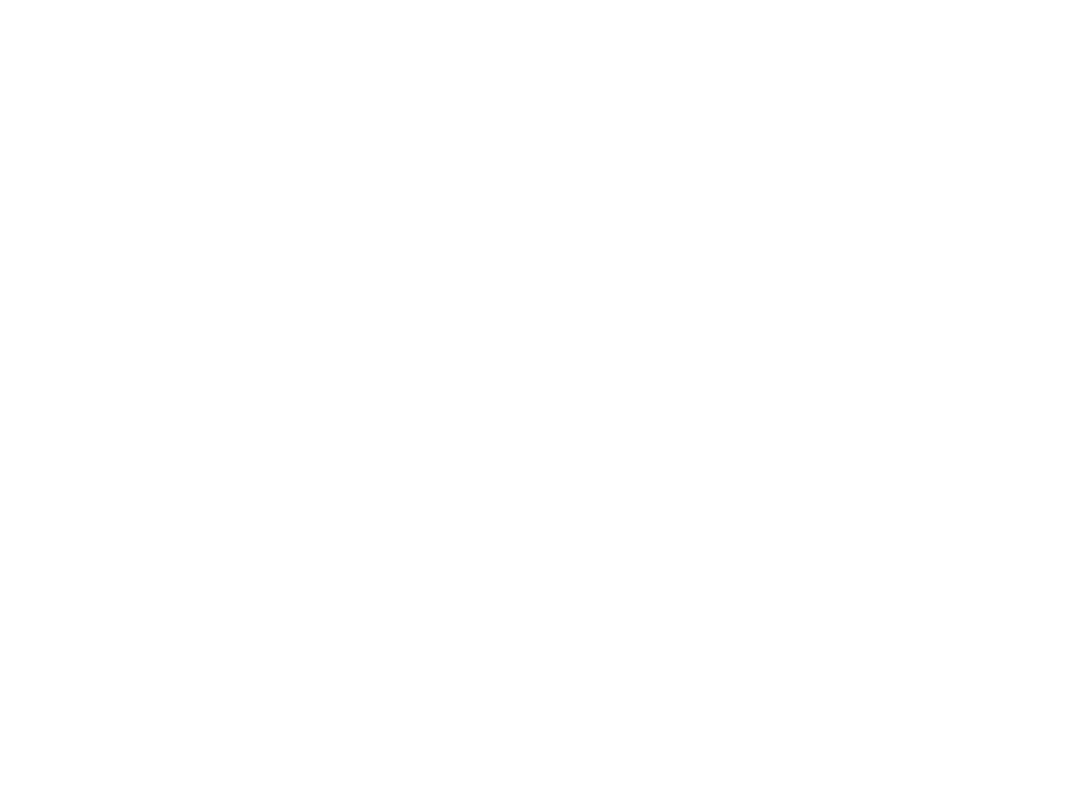
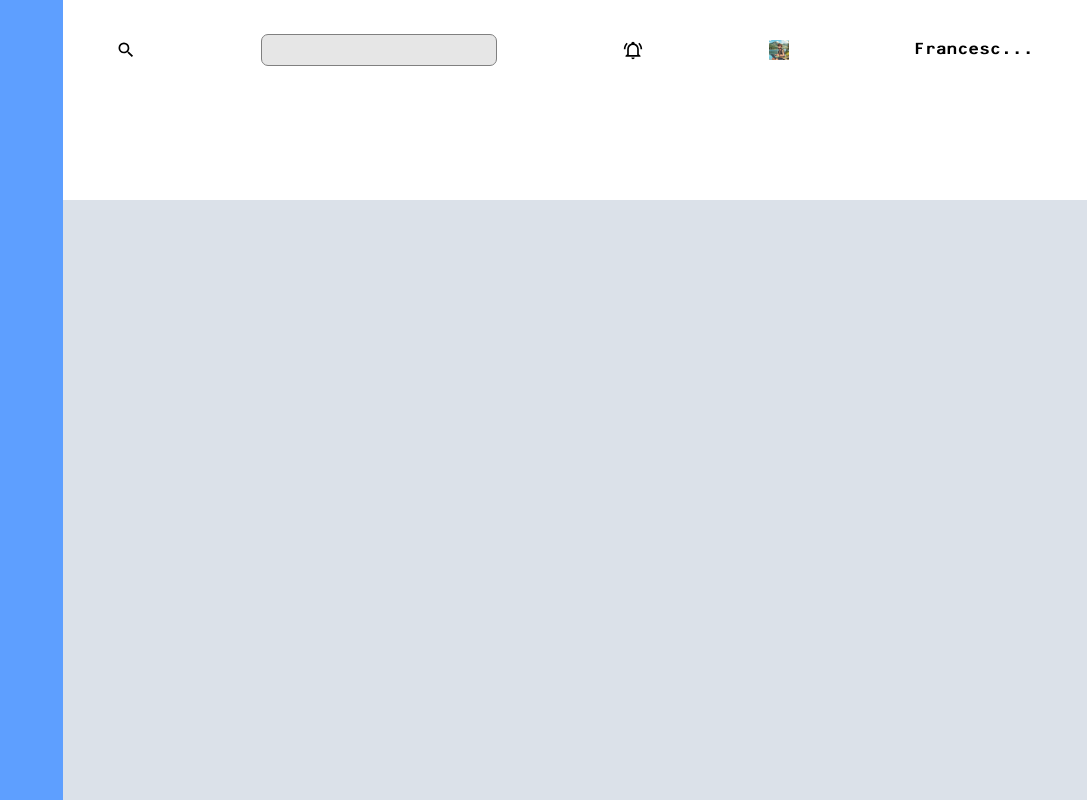
Before and after one commit to DosState/admin-dashboard, a plain HTML site: page index.html in a window 1280 px wide. Shown: the whole page, without its empty margins (193-1280 px from the left). Drawn offline with Linux system fonts and the light colour scheme.

Commit message:
add new font and elements to search bar

```diff
--- a/dashboard-style.css
+++ b/dashboard-style.css
@@ -1,12 +1,12 @@
-/* CSS Bleggi Reset style*/
+/* -- CSS Bleggi Reset style --*/
 *, *::before, *::after {
     box-sizing: border-box;
 }
 
   @font-face {
-    font-family: 'Digital';
-    src: url('DS-DIGI.woff2') format('woff2'),
-         url('DS-DIGI.TTF') format('truetype');
+    font-family: 'Bank Printer';
+    src: url('src/F25_Bank_Printer.woff2') format('woff2'),
+        url('src/F25_Bank_Printer.ttf') format('truetype');
     font-weight: normal;
     font-style: normal;
     font-display: swap; /* Improves loading performance */
@@ -14,6 +14,7 @@
 
 * {
     margin: 0;
+    --sidebar-background-rgb: 94,159,255;
 }
 
 p, h1, h2, h3, h4, h5, h6 {
@@ -36,3 +37,69 @@ p {
 h1, h2, h3, h4, h5, h6 {
     text-wrap: balance;
 }
+/* -- End Reset style --*/
+html, body {
+    height: 100%;
+    margin: 0;
+    padding: 0;
+}
+
+body{
+    font-family: 'Bank Printer', 'Segoe UI', Tahoma, Geneva, Verdana, sans-serif;
+    display: grid;
+    grid-template-columns: 1fr 4fr;
+    grid-template-rows: 1fr 3fr;
+}
+
+.header{
+    background-color: white;
+    grid-column: 2/3;
+    display: grid;
+    grid-template: 1fr 1fr/ 3fr 1fr;
+}
+
+.search-bar{
+    grid-column: 1/3;
+    display: flex;
+    justify-content: space-around;
+    align-items: center;
+    gap: 20px;
+    height: 100%;
+}
+
+.search-bar input{
+    padding: 7px;
+    border-radius: 7px;
+    border: 1px solid grey;
+    background-color: rgba(128,128,128, 0.2);
+    &:focus{
+        background-color: rgba(var(--sidebar-background-rgb), 0.2);
+        border: 1px solid rgb(var(--sidebar-background-rgb));
+        outline: none;
+    }
+}
+
+.search-bar p {
+    white-space: nowrap;
+    overflow: hidden;
+    text-overflow: ellipsis;
+    max-width: 120px; /* Use max-width instead of width */
+    flex-shrink: 0;
+}
+
+.sidebar{
+    background-color: rgb(var(--sidebar-background-rgb));
+    grid-row: 1/3;
+    display:grid;
+    grid-template-rows: 1fr 4fr 3fr;
+}
+
+.main-content{
+    background-color: rgb(219, 225, 233);
+    display: grid;
+    grid-template: 1fr 1fr/ 3fr 1fr;
+}
+
+.projects{
+    grid-row: 1/3;
+}
--- a/index.html
+++ b/index.html
@@ -4,11 +4,31 @@
     <meta charset="UTF-8">
     <meta name="viewport" content="width=device-width, initial-scale=1.0">
     <title>Admin Dashboard</title>
-    <link rel="stylesheet" href="">
+    <link rel="stylesheet" href="dashboard-style.css">
 </head>
 <body>
-    <div class="header"></div>
-    <div class="sidebar"></div>
-    <div class="main-content"></div>
+    <div class="header">
+        <div class="search-bar">
+            <img src="./src/magnify.svg" alt="search icon" height="20px" width="20px">
+            <input type="text" name="search" id="search">
+            <img src="./src/bell-ring-outline.svg" alt="alert icon" height="20px" width="20px">
+            <div class="user-image" width="20px" height="20px">
+                <img src="./src/user-profile-img-cartoon.jpeg" alt="user miniature" height="20px" width="20px">
+            </div>
+            <p>Francesco Bleggi</p>
+        </div>
+        <div class="user-info"></div>
+        <div class="buttons"></div>
+    </div>
+    <div class="sidebar">
+        <div class="branding"></div>
+        <div class="nav"></div>
+        <div class="settings"></div>
+    </div>
+    <div class="main-content">
+        <div class="projects"></div>
+        <div class="announcements"></div>
+        <div class="trending-items"></div>
+    </div>
 </body>
 </html>
```
Also changed, not shown: src/F25_Bank_Printer.ttf (added), src/F25_Bank_Printer.woff2 (added), src/bell-ring-outline.svg (added), src/magnify.svg (added), src/user-profile-img-cartoon.jpeg (added), src/user-profile-img-realistic.jpeg (added).
